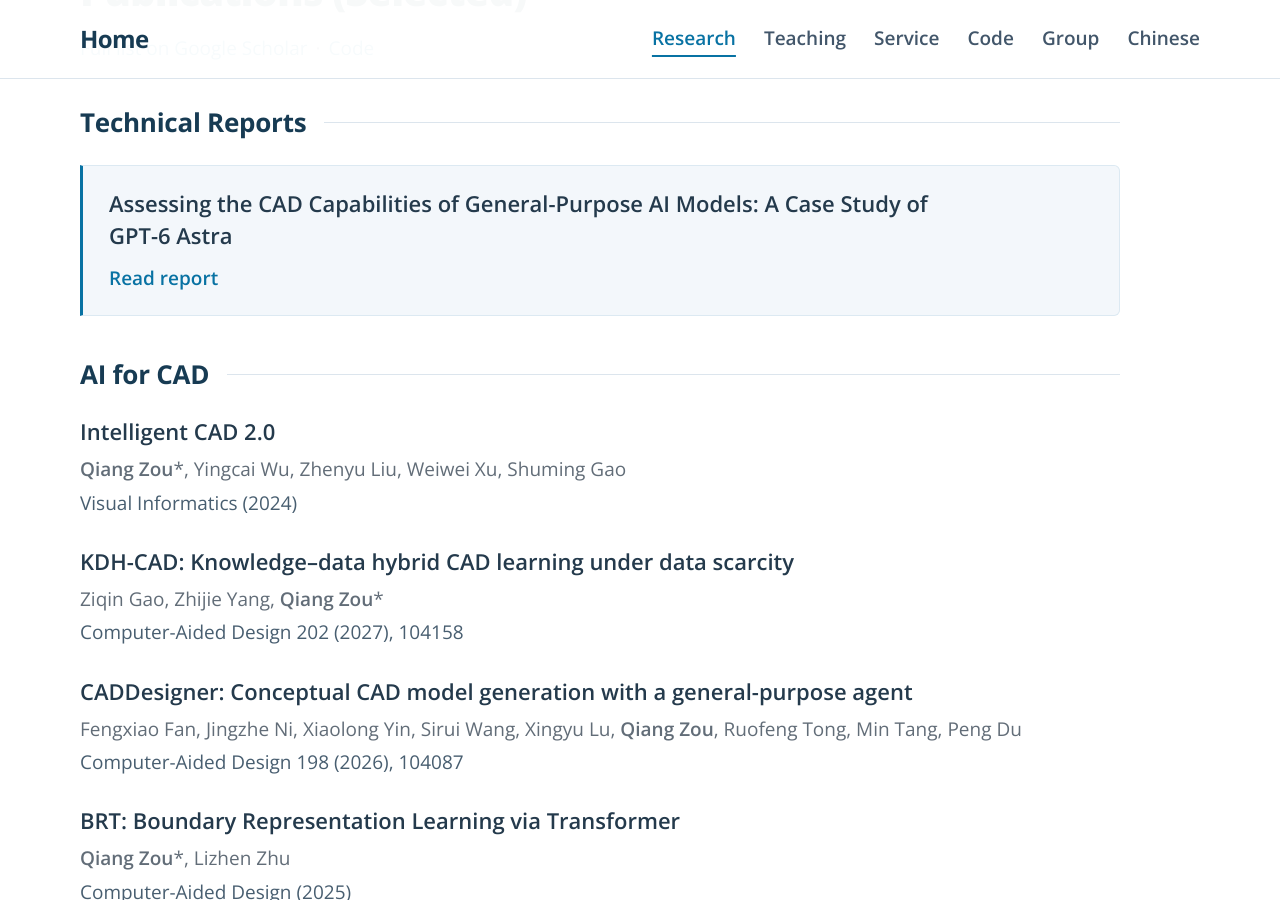
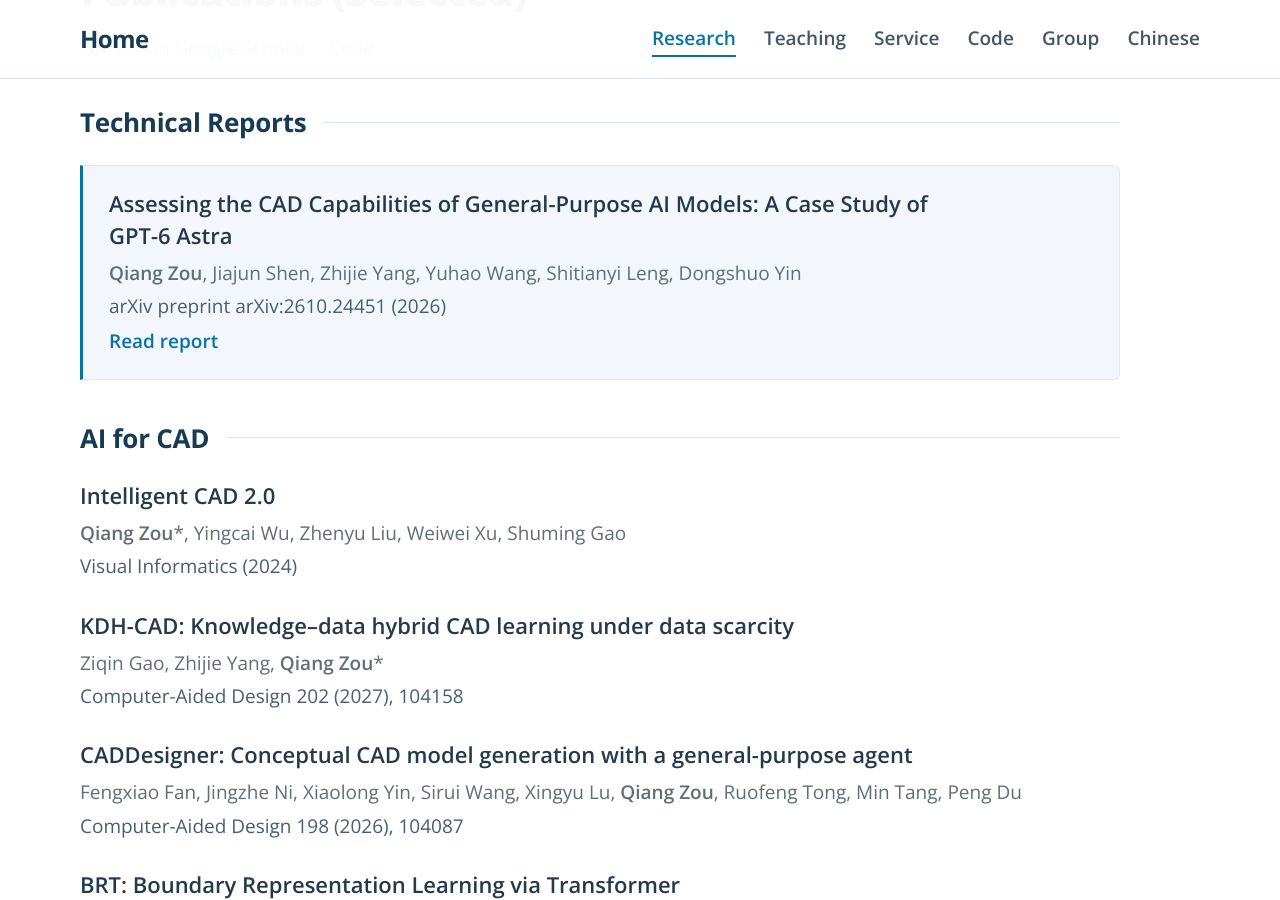
Before and after one commit to Qiang-Zou/Qiang-Zou.github.io, a Jekyll site: the page built from _pages/research.md, in a window 1280 px wide and 900 px high, scrolled down 370 px. Built offline with Jekyll 4.4.1, drawn with Linux system fonts in a browser that asks for light colours.

```diff
--- a/_pages/research.md
+++ b/_pages/research.md
@@ -11,6 +11,10 @@ page_class: research-page
 ### Technical Reports {#technical-reports}
 
 - **Assessing the CAD Capabilities of General-Purpose AI Models: A Case Study of GPT-6 Astra**
+
+  **Qiang Zou**, Jiajun Shen, Zhijie Yang, Yuhao Wang, Shitianyi Leng, Dongshuo Yin
+
+  *arXiv preprint arXiv:2610.24451 (2026)*
 
   [Read report](/projects/icad-eval-report/)
 
```
Also changed, not shown: README.md (+5 -1 lines).
